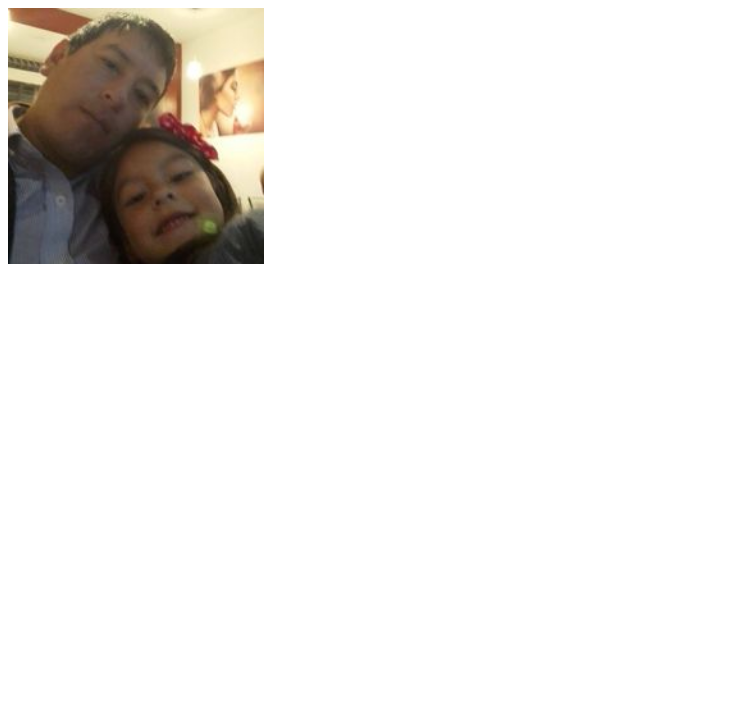
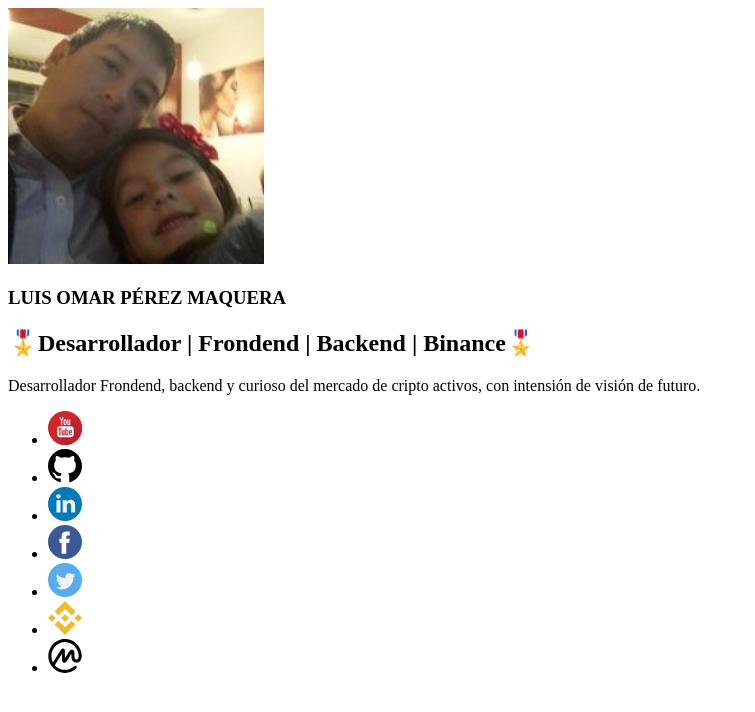
Before and after one commit to mposiul/tarjeta_presentacion, a plain HTML site: page index.html in a window 1280 px wide. Shown: the whole page, without its empty margins (0-755 px from the left). Drawn offline with Linux system fonts and the light colour scheme.

Commit message:
Estructura html + imagenes + enlaces

```diff
--- a/index.html
+++ b/index.html
@@ -4,6 +4,7 @@
     <meta charset="UTF-8" />
     <meta name="viewport" content="width=device-width, initial-scale=1.0" />
     <title>Tarjeta de Presentación Luis Omar PÉREZ MAQUERA</title>
+    <link rel="shortcut icon" href="/img/favicon.png" type="image/x-icon">
 </head>
 <body>
     <main>
@@ -13,8 +14,39 @@
                     <img src="./img/mposiul.jpg" alt="Luis Maquera" width="256" height="256">
                 </header>
                 <section>
+                    <h1>LUIS OMAR PÉREZ MAQUERA</h1>
+                    <H2>🎖️Desarrollador | Frondend | Backend | Binance🎖️</H2>
+                    <p>
+                        Desarrollador Frondend, backend y curioso del mercado de cripto activos, con intensión de visión
+                        de futuro.
+                    </p>
                 </section>
                 <footer>
+                    <nav>
+                        <ul>
+                            <li>
+                                <a href="https://www.youtube.com/watch?v=o25JqvtYVUo" target="_blank"> <img src="./img/youtube.svg" alt="Youtube" width="34" height="34"></a>
+                            </li>
+                            <li>
+                                <a href="https://github.com/mposiul" target="_blank"> <img src="./img/github.svg" alt="Github" width="34" height="34"></a>
+                            </li>
+                            <li>
+                                <a href="https://www.linkedin.com/in/luis-p%C3%A9rez-maquera-a92949229/" target="_blank"> <img src="./img/linkedin.svg" alt="Linkedin" width="34" height="34"></a>
+                            </li>
+                            <li>
+                                <a href="https://www.facebook.com/luis.perezmaquera.1" target="_blank"> <img src="./img/facebook.svg" alt="Facebook" width="34" height="34"></a>
+                            </li>
+                            <li>
+                                <a href="https://twitter.com/LuisOma79891729" target="_blank"> <img src="./img/twitter.svg" alt="Twitter" width="34" height="34"></a>
+                            </li>
+                            <li>
+                                <a href="https://www.binance.com/es" target="_blank"> <img src="./img/binance.svg" alt="Binance" width="34" height="34"></a>
+                            </li>
+                            <li>
+                                <a href="https://es.tradingview.com/chart/P1Q2Ns1a/" target="_blank"> <img src="./img/coinmarketcap.svg" alt="Coinmarketcap" width="34" height="34"></a>
+                            </li>
+                        </ul>
+                    </nav>
                 </footer>
             </div>
         </article>
```
Also changed, not shown: img/binance.png (added), img/binance.svg (added), img/binanceG.svg (added), img/coinmarketcap.svg (added), img/facebook.svg (added), img/favicon.png (added), img/github.svg (added), img/linkedin.svg (added), img/tradingview.svg (added), img/twitter.svg (added), img/youtube.svg (added).
